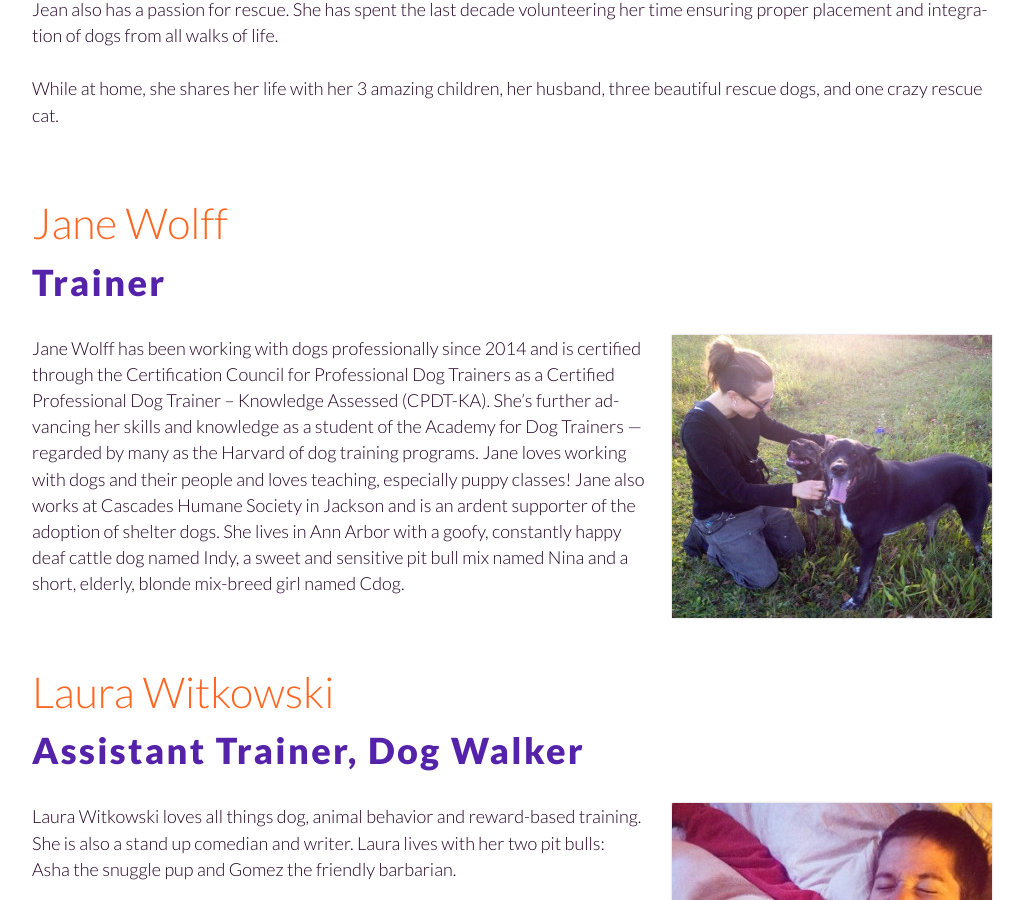
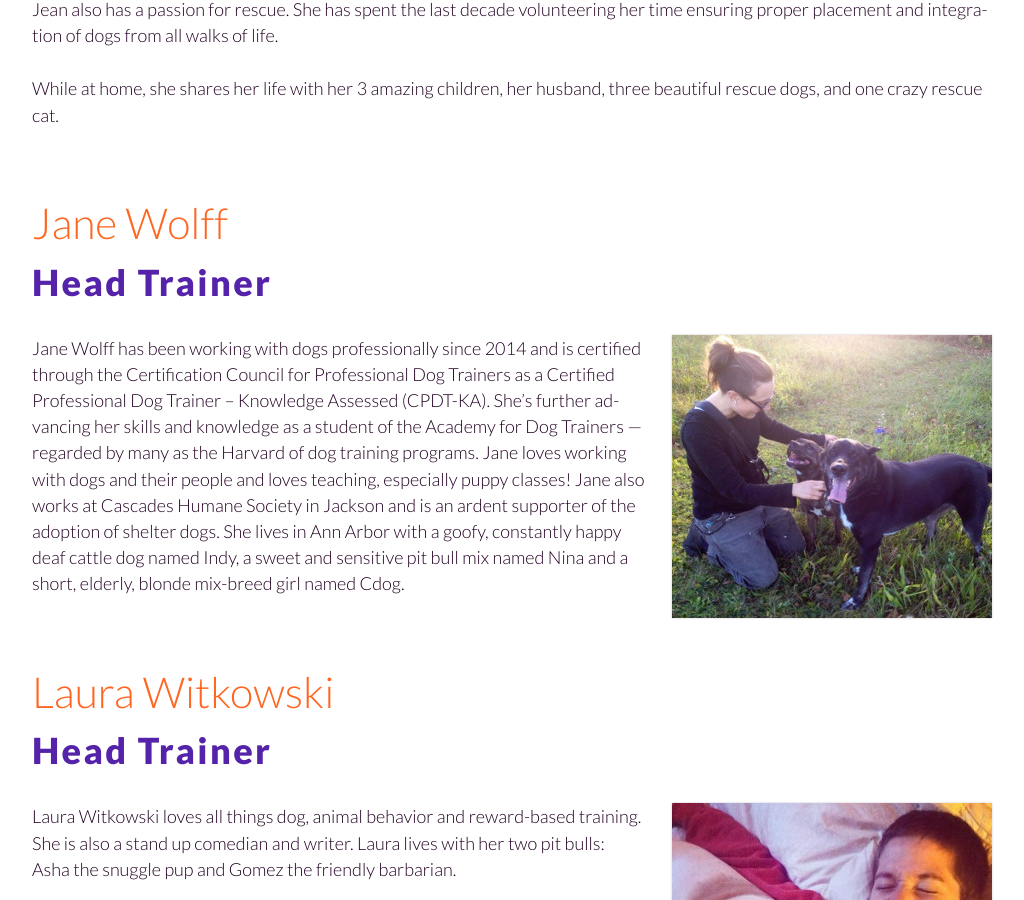
Before and after one commit to fidodogtraining/fidodogtraining.github.io, a Jekyll site: the page built from _autopages/about.md, in a window 1280 px wide and 900 px high, scrolled down 3593 px. Shown: the whole window, without its empty margins (128-1152 px from the left). Built offline with Jekyll 4.4.1, drawn with Linux system fonts in a browser that asks for light colours.

Commit message:
Update about.md

```diff
--- a/_autopages/about.md
+++ b/_autopages/about.md
@@ -121,7 +121,7 @@ beautiful rescue dogs, and one crazy rescue cat.
 
 ## Jane Wolff
 
-### Trainer
+### Head Trainer
 
 <img class="right" src="/images/jane.jpg" alt="" />
 Jane Wolff has been working with dogs professionally since 2014 and is certified
@@ -141,7 +141,7 @@ elderly, blonde mix-breed girl named Cdog.
 
 ## Laura Witkowski
 
-### Assistant Trainer, Dog Walker
+### Head Trainer
 
 <img class="right" src="/images/laura.jpg" alt="" />
 Laura Witkowski loves all things dog, animal behavior and reward-based training. She is also a stand up comedian and writer.
```
